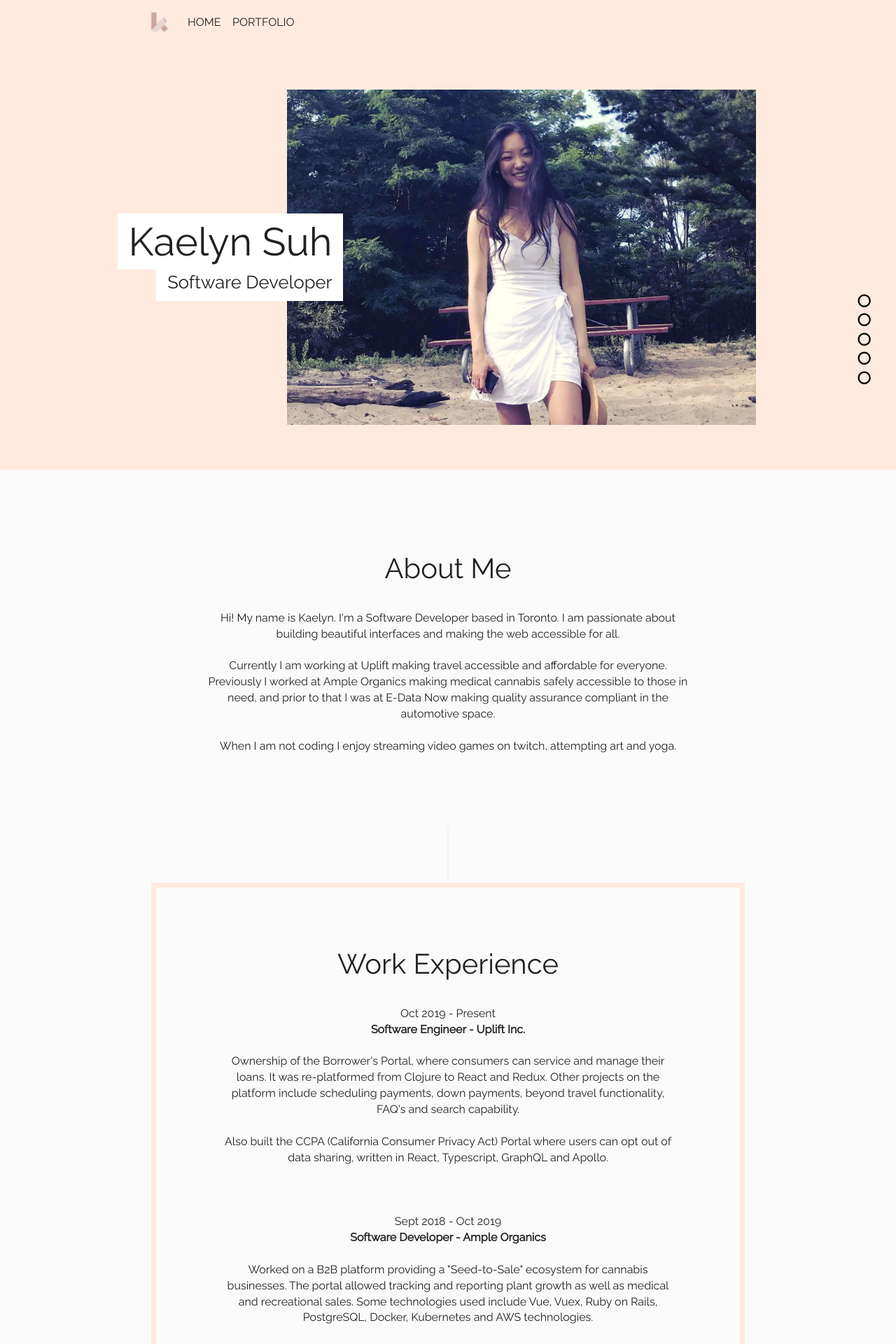
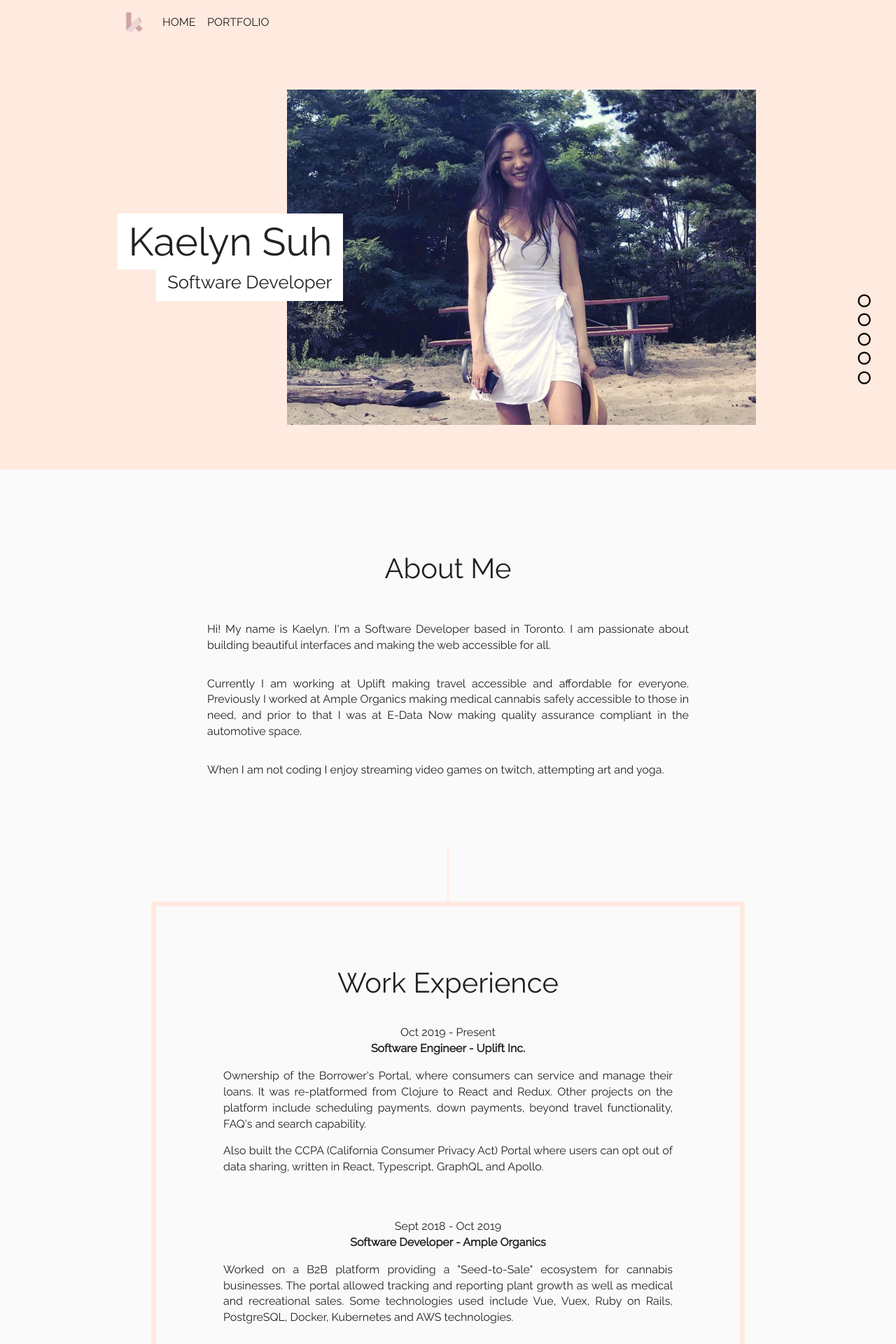
Before and after one commit to kaelynsuh/personal-website, a React (Create React App) app: page / in a window 1280 px wide. Shown: the top 1920 px of the page at 70% size. Built offline with nearby package versions, Linux system fonts and the light colour scheme.

Commit message:
Justify text and add react router

```diff
--- a/package.json
+++ b/package.json
@@ -11,6 +11,7 @@
     "@testing-library/user-event": "^12.1.10",
     "react": "^17.0.2",
     "react-dom": "^17.0.2",
+    "react-router-dom": "^5.2.0",
     "react-scripts": "4.0.3",
     "styled-components": "^5.3.0",
     "web-vitals": "^1.0.1"
--- a/src/views/Home.jsx
+++ b/src/views/Home.jsx
@@ -101,6 +101,10 @@ const Logo = styled.img`
   /* width: 670px; */
 
   /* opacity: 0.6; */
+`;
+
+const P = styled.p`
+  text-align: justify;
 `;
 
 const StyledArrowBackIosIcon = styled(ArrowBackIosIcon)`
@@ -283,8 +287,8 @@ const Home = () => {
       </SideNav>
 
       <AppBar position="static">
-        <StyledContainer maxWidth="md">
-          <Toolbar>
+        <StyledContainer maxWidth="md" style={{ padding: 0 }}>
+          <Toolbar style={{ padding: 0 }}>
             <StyledMenu onClick={() => setShowMenu(true)}>
               <MenuIcon />
             </StyledMenu>
@@ -307,9 +311,9 @@ const Home = () => {
             </Drawer>
 
             {/* revisit: padding's circular, maybe change this to Button instead */}
-            <IconButton edge="start" color="inherit" aria-label="menu" href="/">
+            <Button edge="start" color="inherit" aria-label="menu" href="/">
               <Logo src={logo} alt="logo" />
-            </IconButton>
+            </Button>
 
             <StyledMenuItems color="inherit" href="/">
               Home
@@ -335,29 +339,24 @@ const Home = () => {
         <AboutMe id="about-me">
           <SectionTitle>About Me</SectionTitle>
           {/* <Typography variant="h6">About Me</Typography> */}
-          <div>
+          <P>
             Hi! My name is Kaelyn. I&apos;m a Software Developer based in
             Toronto. I am passionate about building beautiful interfaces and
             making the web accessible for all.
-          </div>
+          </P>
 
-          <br />
-
-          <div>
+          <P>
             Currently I am working at Uplift making travel accessible and
             affordable for everyone. Previously I worked at Ample Organics
             making medical cannabis safely accessible to those in need, and
             prior to that I was at E-Data Now making quality assurance compliant
             in the automotive space.
-          </div>
+          </P>
 
-          <br />
-
-          <div>
+          <P>
             When I am not coding I enjoy streaming video games on twitch,
             attempting art and yoga.
-          </div>
-          <br />
+          </P>
 
           {/* <div>and here. more about me here</div> */}
         </AboutMe>
@@ -367,67 +366,60 @@ const Home = () => {
 
           <Date>Oct 2019 - Present</Date>
           <SubHeading>Software Engineer - Uplift Inc.</SubHeading>
-          <br />
-          <div>
+          <P>
             Ownership of the Borrower&apos;s Portal, where consumers can service
             and manage their loans. It was re-platformed from Clojure to React
             and Redux. Other projects on the platform include scheduling
             payments, down payments, beyond travel functionality, FAQ&apos;s and
             search capability.
-          </div>
+          </P>
 
-          <br />
-
-          <div>
+          <P>
             Also built the CCPA (California Consumer Privacy Act) Portal where
             users can opt out of data sharing, written in React, Typescript,
             GraphQL and Apollo.
-          </div>
+          </P>
 
-          <br />
           <br />
           <br />
 
           <Date>Sept 2018 - Oct 2019</Date>
           <SubHeading>Software Developer - Ample Organics</SubHeading>
-          <br />
-          <div>
+          <P>
             Worked on a B2B platform providing a &quot;Seed-to-Sale&quot;
             ecosystem for cannabis businesses. The portal allowed tracking and
             reporting plant growth as well as medical and recreational sales.
             Some technologies used include Vue, Vuex, Ruby on Rails, PostgreSQL,
             Docker, Kubernetes and AWS technologies.
-          </div>
+          </P>
 
-          <br />
           <br />
           <br />
 
           <Date>May 2017 - Sept 2018</Date>
           <SubHeading>Software Developer - E-Data Now</SubHeading>
-          <br />
-          <div>
+          <P>
             Worked on a Web app to allow users to manage and track production
             and manufacturing processes. Also managed the support portal where
             users can submit and manage requests. Some technologies used include
             Vue, Vuex, Ruby on Rails, PostreSQL, Docker and AWS technologies.
-          </div>
+          </P>
         </WorkExperience>
 
         <Skills id="skills">
           <SectionTitle>Skills</SectionTitle>
 
           <SubHeading>Technologies</SubHeading>
-          <br />
-          <div>
+          <p>
             React JS, Redux, Ruby on Rails, Vue JS, AWS, PostgreSQL, Docker, Git
-          </div>
+          </p>
+
           <br />
           <br />
 
           <SubHeading>Languages</SubHeading>
-          <br />
-          <div>Javascript, Typescript, HTML & CSS, Ruby, Python, Java, SQL</div>
+          <p>Javascript, Typescript, HTML & CSS, Ruby, Python, Java, SQL</p>
+
           <br />
           <br />
         </Skills>
@@ -441,12 +433,10 @@ const Home = () => {
             {/* Queen&apos;s University - Bachelor of Computing, Computer Science */}
           </SubHeading>
           <br />
-          <div>
-            Recipient of the Queen&apos;s University Excellence Scholarship
-          </div>
-          <div>
+          <p>Recipient of the Queen&apos;s University Excellence Scholarship</p>
+          <p>
             Activities and Societies: Queen&apos;s Dance Club, Flow Dance Club
-          </div>
+          </p>
         </Education>
 
         <Portfolio>
```
Also changed, not shown: 1 other file (tests, documents, lock files or other folders).
